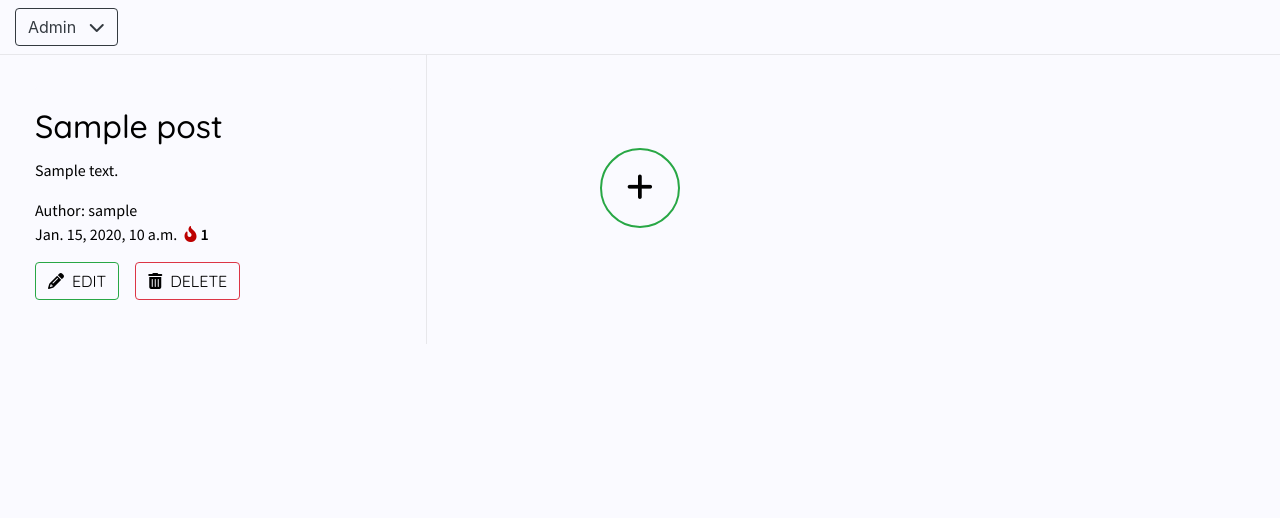
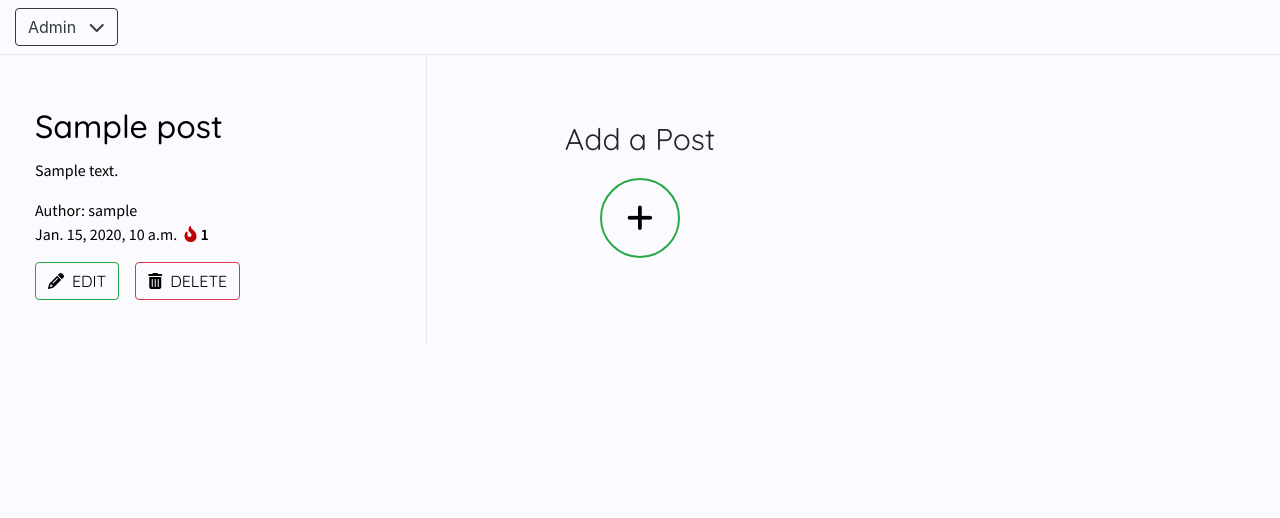
Before and after one commit to AlexanderJWard/gpu-bytes, a Django app: page /post/admin/ in a window 1280 px wide. Shown: the part 81-599 px from the top of the page. Run offline with Django 3.2, Linux system fonts and the light colour scheme; a user stored in the database is signed in; tables that the repository leaves empty hold one stand-in row (values such as "Sample post"); some libraries are stand-ins or nearby versions.

Commit message:
Add a post and gpu text added to button on index and gpu templates

```diff
--- a/static/css/style.css
+++ b/static/css/style.css
@@ -321,7 +321,9 @@ body {
 /* empty posts and gpus */
 
 .empty-gpu,
-.empty-post {
+.empty-post,
+.add-gpu,
+.add-post {
     font-family: 'Quicksand', sans-serif;
     font-size: 30px;
 }
--- a/templates/gpu.html
+++ b/templates/gpu.html
@@ -66,8 +66,9 @@
                 {% if forloop.last %}
                 <div class="col-12 col-md-3 px-0 card-parent d-flex align-items-center justify-content-center">
                     <div class="card mb-4">
-                        <div class="card-body">
+                        <div class="card-body d-flex flex-column align-items-center">
                             {% if user.is_superuser %}
+                            <p class="add-gpu">Add a GPU</p>
                             <button type="button" class="btn btn-outline-success add-btn"><a class=""
                                     href="{% url 'add_gpu' %}"><i class="fa-solid fa-plus"></i></a></button>
                             {% endif %}
--- a/templates/index.html
+++ b/templates/index.html
@@ -64,8 +64,9 @@
                 {% if forloop.last %}
                 <div class="col-12 col-md-4 px-0 card-parent d-flex align-items-center justify-content-center">
                     <div class="card mb-4">
-                        <div class="card-body">
+                        <div class="card-body d-flex flex-column align-items-center">
                             {% if user.is_superuser %}
+                            <p class="add-post">Add a Post</p>
                             <button type="button" class="btn btn-outline-success add-btn"><a class=""
                                     href="{% url 'add_post' %}"><i class="fa-solid fa-plus"></i></a></button>
                             {% endif %}
```
